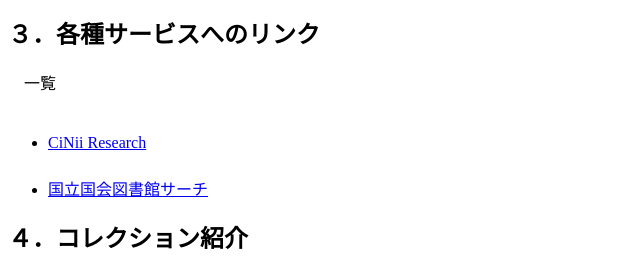
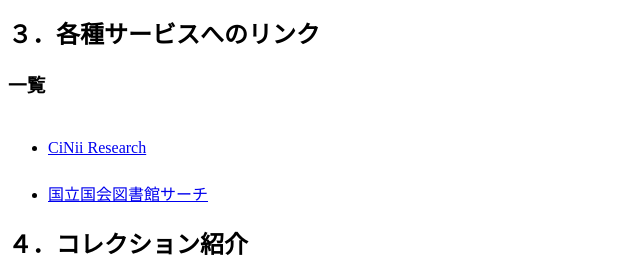
Before and after one commit to sscont/mypage, a plain HTML site: page index.html in a window 1280 px wide. Shown: the part 546-809 px from the top of the page, without its empty margins (0-640 px from the left). Drawn offline with Linux system fonts and the light colour scheme.

Commit message:
c-4-3 タグ修正

```diff
--- a/index.html
+++ b/index.html
@@ -34,7 +34,7 @@
 <img src="library_access_map.png" alt="図書館アクセスマップ画像">
 
 <h2>３．各種サービスへのリンク</h2>
-　一覧
+<h3>一覧</h3>
 <ul>
 　<li><a href="https://cir.nii.ac.jp/ja">CiNii Research</a></li>
 　<li><a href="https://iss.ndl.go.jp/">国立国会図書館サーチ</a></li>
@@ -46,8 +46,8 @@
 　<dd>IT総合研修大学で集めたつもりのコレクションです。実際は存在しません。</dd>
 </dl>
 <h2>５．館長あいさつ</h2>
-　<p>館長から以下の挨拶をいただきました。</p>
-　<p>「図書館は成長する有機体」と申します。IT総合研修図書館では...</p>
+<p>館長から以下の挨拶をいただきました。</p>
+<p>「図書館は成長する有機体」と申します。IT総合研修図書館では...</p>
 
 <h2>６．お問合せ</h2>
 <p><a href="Inquiry_form.html">お問合せフォームへのリンク</a></p>
```
